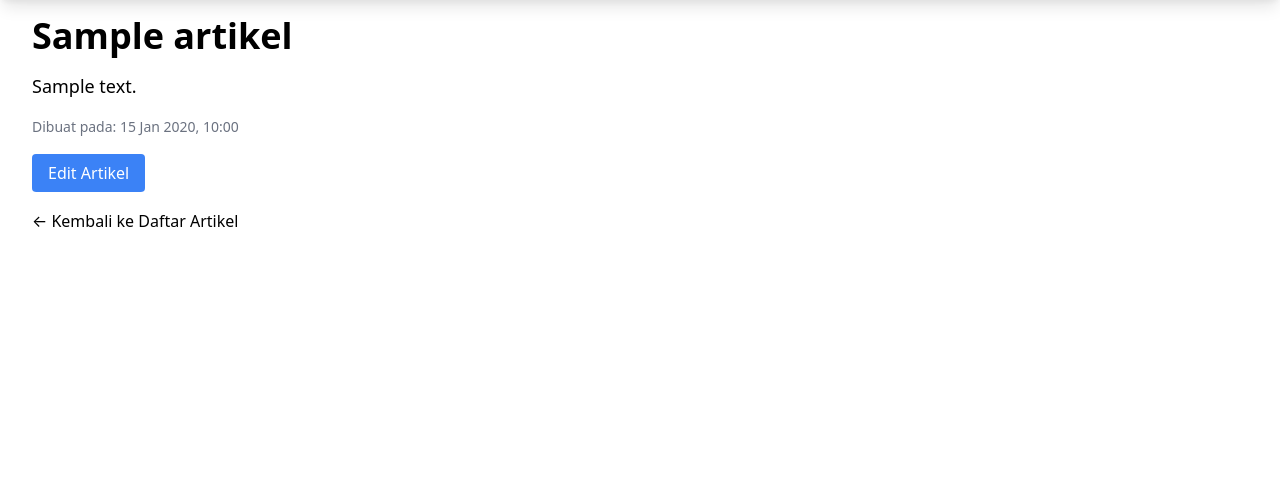
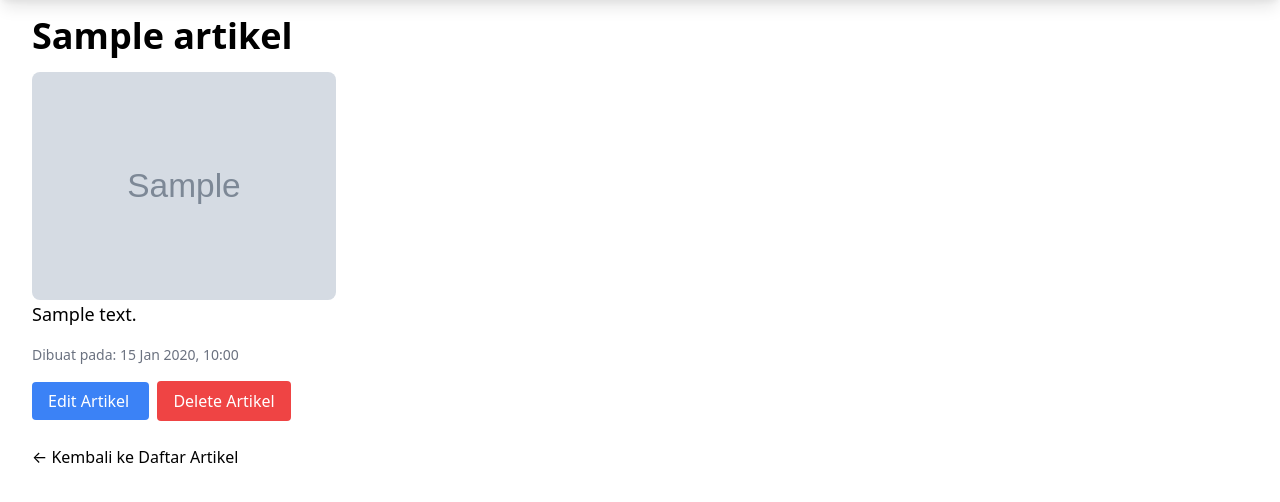
Before and after one commit to Cyades/AngkringanPedia, a Django app: page /artikel/1/ in a window 1280 px wide. Shown: the part 64-566 px from the top of the page. Run offline with Django 5.2, Linux system fonts and the light colour scheme; a user stored in the database is signed in; tables that the repository leaves empty hold one stand-in row (values such as "Sample post"); grey boxes marked "Sample" are stand-in pictures.

Commit message:
menambahkan image untuk artikel, membuat agar hanya admin yang dapat add artikel

```diff
--- a/artikel/forms.py
+++ b/artikel/forms.py
@@ -6,4 +6,4 @@ from .models import Artikel
 class ArtikelForm(forms.ModelForm):
     class Meta:
         model = Artikel
-        fields = ['judul', 'isi']
+        fields = ['judul', 'isi', 'image']
--- a/artikel/models.py
+++ b/artikel/models.py
@@ -4,6 +4,7 @@ class Artikel(models.Model):
     judul = models.CharField(max_length=200)
     isi = models.TextField()
     tanggal_dibuat = models.DateTimeField(auto_now_add=True)
+    image = models.ImageField(upload_to='artikel_images/', blank=True, null=True)  # Pastikan ini ada
 
     def __str__(self):
         return self.judul
--- a/artikel/templates/artikel/article_detail.html
+++ b/artikel/templates/artikel/article_detail.html
@@ -19,6 +19,11 @@
     <h2 class="text-4xl font-bold mb-4">{{ artikel.judul }}</h2>
 
     <!-- Isi Artikel -->
+
+    {% if artikel.image %}
+      <img src="{{ artikel.image.url }}" alt="{{ artikel.judul }}" class="w-1/4 h-auto rounded-lg mt-4">
+    {% endif %}
+
     <p class="text-lg leading-relaxed">{{ artikel.isi }}</p>
 
     <!-- Tanggal Pembuatan -->
@@ -26,18 +31,24 @@
       Dibuat pada: {{ artikel.tanggal_dibuat|date:"d M Y, H:i" }}
     </p>
 
-    <!-- Tombol Edit Artikel (Hanya Admin) -->
-    {% if user.is_authenticated %}
-      <div class="mt-6">
-        <a href="#" class="bg-blue-500 text-white px-4 py-2 rounded hover:bg-blue-600">
-          Edit Artikel
-        </a>
-      </div>
-    {% endif %}
+    <!-- Tombol Edit dan Delete Artikel (Hanya untuk Admin) -->
+{% if user.is_staff or user.is_superuser %}
+<div class="mt-4 space-x-2">
+  <!-- Tombol Edit Artikel -->
+  <a href="{% url 'artikel:edit_article' artikel.id %}" class="bg-blue-500 text-white px-4 py-2 rounded hover:bg-blue-600">
+    Edit Artikel
+  </a>
 
-    <!-- {% if artikel.image %}
-      <img src="{{ artikel.image.url }}" alt="{{ artikel.judul }}" class="w-full h-auto mb-4 rounded-lg">
-    {% endif %} -->
+  <!-- Tombol Delete Artikel -->
+  <form method="POST" action="{% url 'artikel:delete_article' artikel.id %}" style="display: inline;">
+    {% csrf_token %}
+    <button type="submit" class="bg-red-500 text-white px-4 py-2 rounded hover:bg-red-600" onclick="return confirm('Apakah Anda yakin ingin menghapus artikel ini?')">
+      Delete Artikel
+    </button>
+  </form>
+</div>
+{% endif %}
+
 
     <!-- Tombol Kembali ke Daftar Artikel -->
     <div class="mt-6">
--- a/artikel/templates/artikel/article_list.html
+++ b/artikel/templates/artikel/article_list.html
@@ -26,6 +26,10 @@
       </div>
     {% endif %}
 
+    {% if artikel.image %}
+      <img src="{{ artikel.image.url }}" alt="{{ artikel.judul }}" class="w-full h-auto rounded-lg mt-4">
+    {% endif %}
+
     <!-- Daftar Artikel -->
     <ul>
       {% for artikel in artikel_list %}
--- a/artikel/urls.py
+++ b/artikel/urls.py
@@ -9,4 +9,6 @@ urlpatterns = [
     path('', views.show_article_list, name='show_article_list'),
     path('<int:id>/', views.show_article_detail, name='show_article_detail'),  # URL untuk detail artikel
     path('create/', views.create_article, name='create_article'),  # URL untuk membuat artikel baru
+    path('<int:id>/edit/', views.edit_article, name='edit_article'),
+    path('<int:id>/delete/', views.delete_article, name='delete_article'),
 ]
--- a/artikel/views.py
+++ b/artikel/views.py
@@ -3,7 +3,11 @@
 from django.shortcuts import render, get_object_or_404, redirect
 from .models import Artikel  # Pastikan model Artikel sesuai
 from .forms import ArtikelForm  # Pastikan form ArtikelForm sudah dibuat
+from django.contrib.auth.decorators import user_passes_test
 
+# Cek apakah user adalah admin
+def is_admin(user):
+    return user.is_staff or user.is_superuser
 # Menampilkan daftar artikel
 def show_article_list(request):
     artikel_list = Artikel.objects.all()  # Ambil semua artikel
@@ -14,13 +18,36 @@ def show_article_detail(request, id):
     artikel = get_object_or_404(Artikel, id=id)  # Ambil artikel berdasarkan ID
     return render(request, 'artikel/article_detail.html', {'artikel': artikel})
 
-# Membuat artikel baru
+# Menambahkan artikel (hanya admin)
+@user_passes_test(is_admin)
 def create_article(request):
     if request.method == 'POST':
-        form = ArtikelForm(request.POST)
+        form = ArtikelForm(request.POST, request.FILES)
         if form.is_valid():
             form.save()
-            return redirect('artikel:show_article_list')  # Redirect ke daftar artikel
+            return redirect('artikel:show_article_list')
     else:
         form = ArtikelForm()
     return render(request, 'artikel/create_article.html', {'form': form})
+
+# Mengedit artikel (hanya admin)
+@user_passes_test(is_admin)
+def edit_article(request, id):
+    artikel = get_object_or_404(Artikel, id=id)
+    if request.method == 'POST':
+        form = ArtikelForm(request.POST, request.FILES, instance=artikel)
+        if form.is_valid():
+            form.save()
+            return redirect('artikel:show_article_detail', id=artikel.id)
+    else:
+        form = ArtikelForm(instance=artikel)
+    return render(request, 'artikel/edit_article.html', {'form': form, 'artikel': artikel})
+
+# Menghapus artikel (hanya admin)
+@user_passes_test(is_admin)
+def delete_article(request, id):
+    artikel = get_object_or_404(Artikel, id=id)
+    if request.method == 'POST':
+        artikel.delete()
+        return redirect('artikel:show_article_list')
+    return render(request, 'artikel/delete_article.html', {'artikel': artikel})
```
Also changed, not shown: artikel/templates/artikel/delete_article.html (added, +15 -0 lines), artikel/templates/artikel/edit_article.html (+12 -6 lines), artikel/migrations/0002_artikel_image.py (added).
